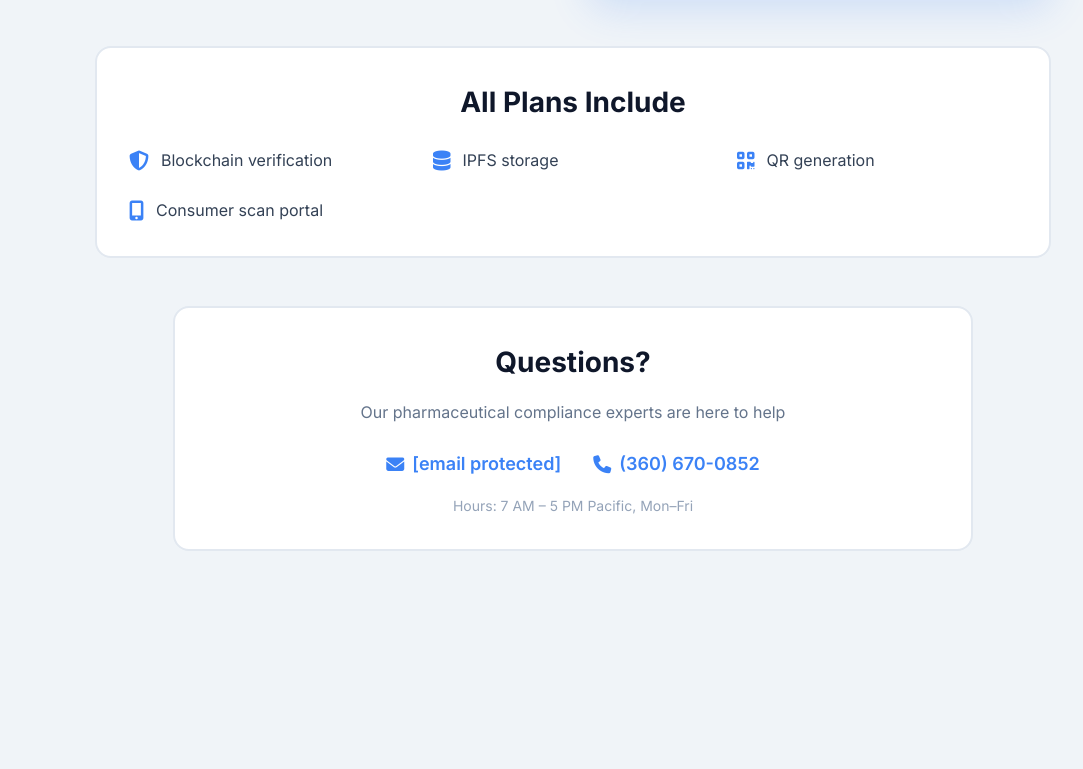
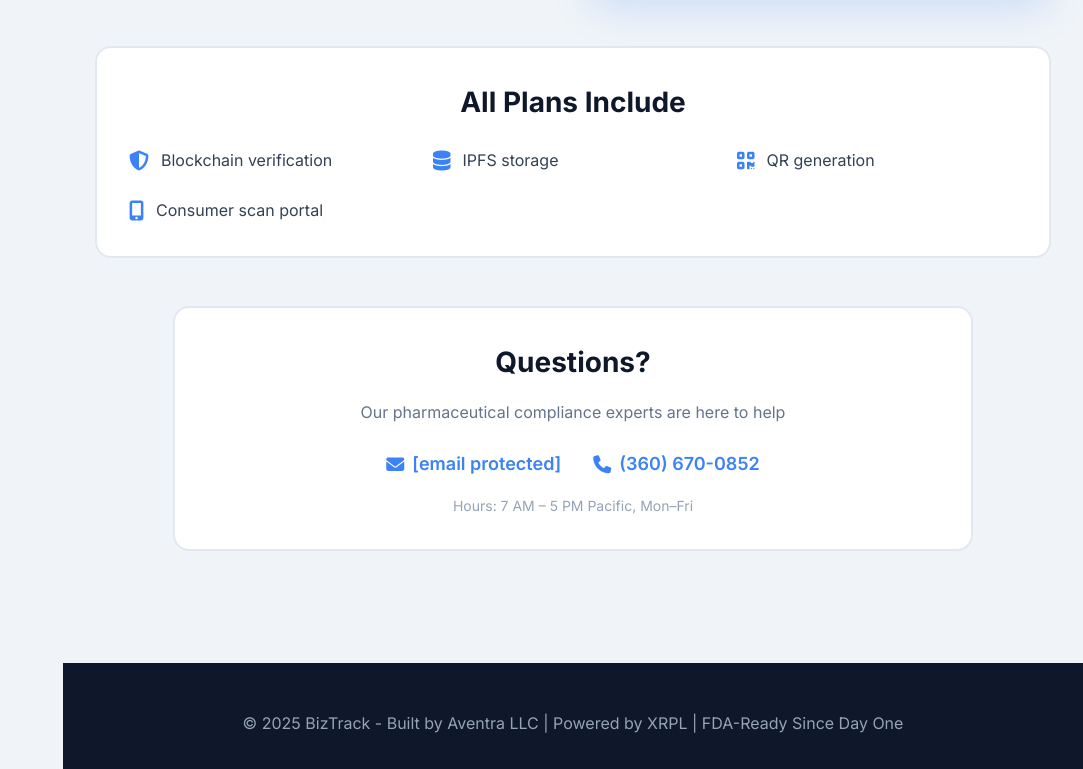
Before and after one commit to BizTrackxrp/Biztrack.xrp, a website: page pricing-pharma.html in a window 1280 px wide. Shown: the part 1401-2170 px from the top of the page, without its empty margins (197-1280 px from the left). Before the commit the page ends 2000 px from the top, so only its background shows below. Drawn offline with Linux system fonts and the light colour scheme.

Commit message:
Update pricing-pharma.html

```diff
--- a/pricing-pharma.html
+++ b/pricing-pharma.html
@@ -477,4 +477,12 @@
   </main>
 
   <!-- Footer -->
-  <footer class="footer"
+  <footer class="footer">
+    <div class="footer-copyright">
+      <p>&copy; 2025 BizTrack - Built by Aventra LLC | Powered by XRPL | FDA-Ready Since Day One</p>
+    </div>
+  </footer>
+
+  <script src="js/sidebar.js"></script>
+</body>
+</html>
```
